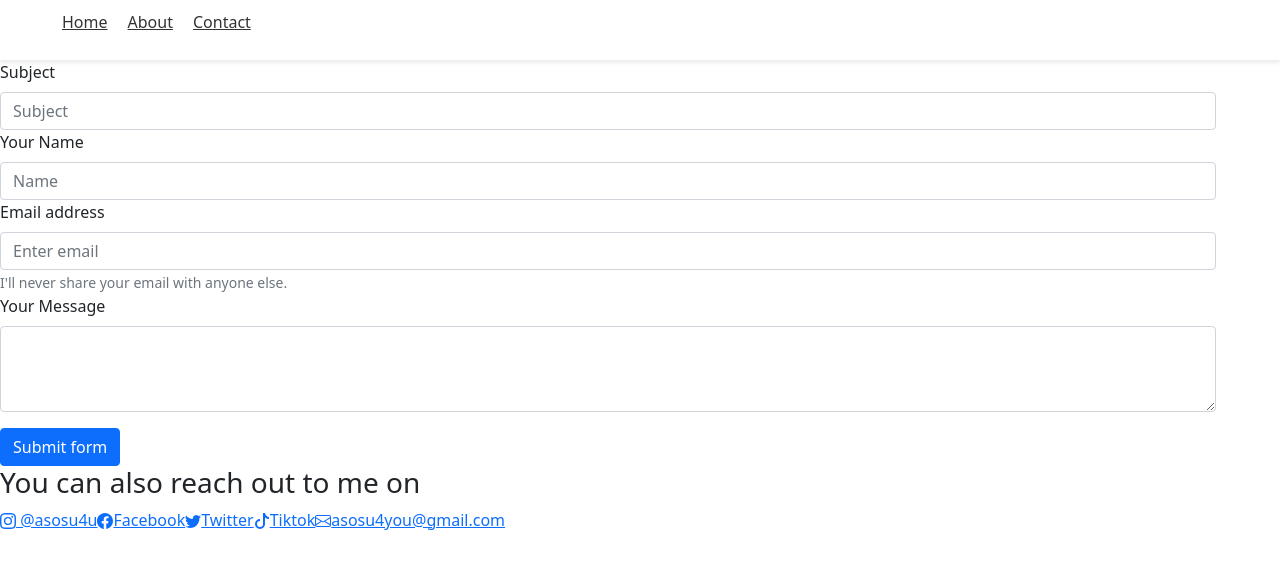
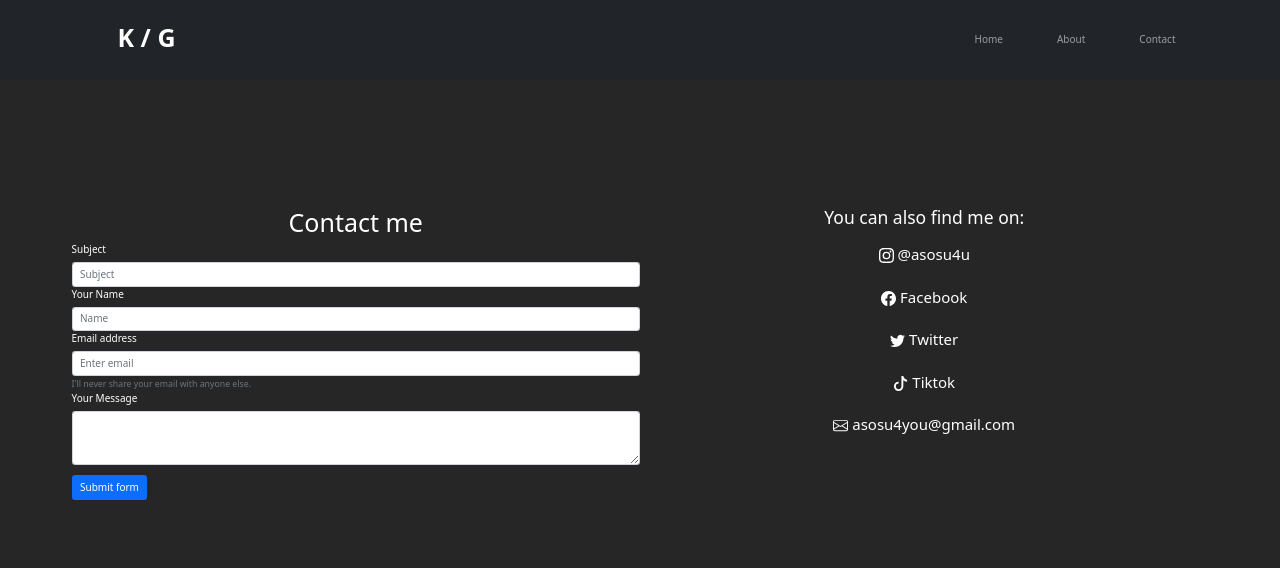
Before and after one commit to jonah0502/ker-camp, a React (Create React App) app: page /contact in a window 1280 px wide. Shown: the top 568 px of the page. Built offline with nearby package versions, Linux system fonts and the light colour scheme.

Commit message:
working contact page navbarr

```diff
--- a/package.json
+++ b/package.json
@@ -16,6 +16,8 @@
     "react-dom": "^17.0.2",
     "react-router-dom": "^6.2.1",
     "react-scripts": "5.0.0",
+    "react-toastify": "^8.1.0",
+    "styled-components": "^4.1.3",
     "web-vitals": "^2.1.3",
     "winbox": "^0.2.1"
   },
--- a/src/App.scss
+++ b/src/App.scss
@@ -1,4 +1,13 @@
 @import "~bootstrap/scss/bootstrap";
+
+:root{
+  --dark-bg: #262626;
+  --gray-1: #BCB4B4;
+  --deep-dark: #1E1E1E;
+  --gray-2: #363636;
+  --white : white;
+  --black: black;
+}
 
 @media only screen and (max-width: 600px) {
   .winbox {
@@ -51,24 +60,86 @@
     color: red;
   }
 
-  @media (max-width: 768px) {
-    .header {
-      flex-direction: column;
-      height: auto;
-    }
 
-    .header ul {
-      margin: 20px 0;
-      flex-direction: column;
-      text-align: center;
-    }
 
-    .header a {
-      margin-right: 0;
-    }
-
-    .logo {
-      margin: 20px 0;
-    }
+  ul,li{
+    list-style: none;
   }
 }
+html{
+  font-size: 10px;
+  font-family: 'Roboto Mono';
+  background-color: var(--dark-bg);
+}
+ .form{
+display: flex;
+flex-wrap: wrap;
+align-items: center;
+justify-content: center;
+font-size: 10px;
+background-color: var(--dark-bg);
+color: white;
+.container {
+  display: flex;
+  flex-wrap: wrap;
+  max-width: 1200px;
+  width: 90%;
+  margin: 10% auto;
+  justify-content: center;
+}
+.form-group{
+  display: flex;
+  flex-direction: column;
+  justify-content: center;
+  width: 50%;
+}
+.contact-me{
+  text-align: center;
+}
+.contact-group{
+  display: flex;
+  flex-direction: column;
+  align-items: center;
+  width: 50%;
+
+  .links{
+    display: flex;
+    flex-direction: column;
+    align-items: center;
+  justify-content: center;
+  a{
+    text-decoration: none;
+    padding: 10px;
+    font-size: 1.5em;
+    color: white;
+  }
+  }
+}
+@media only screen and (max-width: 600px) {
+  flex-wrap:unset;
+  .contact-group{
+    width: 100%;
+
+    padding-top: 5%;
+  }
+}
+ }
+
+
+
+ .brand-text {
+  margin-left: 4rem;
+  font-weight: 700;
+}
+.nav-link {
+  margin: 20px;
+  text-align: center;
+  border: 2px solid transparent;
+  border-radius: 1rem;
+}
+.nav-link:hover,
+.nav-link:focus {
+  background-color: #fefefe;
+  color: #212529 !important;
+  border-radius: 1rem;
+}
--- a/src/components/Header.js
+++ b/src/components/Header.js
@@ -1,20 +1,28 @@
 import React from 'react'
-import { NavLink } from 'react-router-dom';
+import { Container, Navbar, Nav } from "react-bootstrap";
+function Header() {
+    return (
+      <Navbar className="navbar" bg="dark" expand="lg" variant="dark">
+        <Container className="navbar-container">
+          <Navbar.Brand href="/">
+            {""}
+            <h1 className="brand-text">K / G</h1>
+          </Navbar.Brand>
 
-export default function Header() {
-    return (
-        <nav className='header'>
-            <ul>
-                <li>
-                    <NavLink to="/">Home</NavLink>
-                </li>
-                <li>
-                    <NavLink to="/about">About</NavLink>
-                </li>
-                <li>
-                    <NavLink to="/contact">Contact</NavLink>
-                </li>
-            </ul>
-        </nav>
-    )
-}
+          <Navbar.Toggle />
+          <Navbar.Collapse collapseOnSelect>
+            <Nav
+              className="me-auto nav-links justify-content-end"
+              style={{ width: "100%" }}
+            >
+              <Nav.Link href="/" className="nav-link">Home</Nav.Link>
+              <Nav.Link href="/about" className="nav-link">About</Nav.Link>
+              <Nav.Link href="/contact" className="nav-link">Contact</Nav.Link>
+            </Nav>
+          </Navbar.Collapse>
+        </Container>
+      </Navbar>
+    );
+  }
+
+  export default Header;
--- a/src/components/contact/Contact.js
+++ b/src/components/contact/Contact.js
@@ -10,7 +10,11 @@ import {
   Twitter,
   Tiktok,
 } from "react-bootstrap-icons";
-import { Link } from "react-router-dom";
+import { ToastContainer, toast } from "react-toastify";
+import "react-toastify/dist/ReactToastify.css";
+
+
+
 
 export default function Contact() {
   const sendEmail = (e) => {
@@ -26,7 +30,7 @@ export default function Contact() {
       )
       .then(
         (result) => {
-          console.log(result.text);
+          toast.success("Form Submitted Successfully");
         },
         (error) => {
           console.log(error.text);
@@ -36,16 +40,21 @@ export default function Contact() {
   };
   return (
     <>
+    <Header/>
       <div className="form">
-        <Header />
+        <div className="container">
+        <ToastContainer position="top-center" />
+        <div className="form-group">
         <form onSubmit={sendEmail}>
+          <div className="contact-me">
+            <h1>Contact me</h1>
+          </div>
           <Form.Group role="form">
             <Form.Group controlId="formBasicSubject">
               <Form.Label>Subject</Form.Label>
               <Form.Control
                 placeholder="Subject"
                 name="subject"
-                style={{ width: "95vw" }}
               />
             </Form.Group>
             <Form.Group controlId="formBasicName">
@@ -53,7 +62,6 @@ export default function Contact() {
               <Form.Control
                 placeholder="Name"
                 name="name"
-                style={{ width: "95vw" }}
               />
             </Form.Group>
             <Form.Group controlId="formBasicEmail">
@@ -62,7 +70,6 @@ export default function Contact() {
                 type="email"
                 placeholder="Enter email"
                 name="email"
-                style={{ width: "95vw" }}
               />
               <Form.Text className="text-muted">
                 I'll never share your email with anyone else.
@@ -74,7 +81,6 @@ export default function Contact() {
                 as="textarea"
                 rows={3}
                 name="message"
-                style={{ width: "95vw" }}
               />
             </Form.Group>
             <p> </p>
@@ -84,28 +90,29 @@ export default function Contact() {
             </Button>
           </Form.Group>
         </form>
-
-        <h3>You can also reach out to me on</h3>
-        <Link to="https://www.instagram.com/asosu4you/">
+      </div>
+      <div className="contact-group">
+        <h3>You can also find me on:</h3>
+        <div className="links">
+        <a href="https://www.instagram.com/asosu4you/">
           <Instagram /> @asosu4u
-        </Link>
-        <Link to="https://www.instagram.com/">
-          <Facebook />
-          Facebook
-        </Link>
-        <Link to="https://www.instagram.com/">
-          <Twitter />
-          Twitter
-        </Link>
-        <Link to="https://www.instagram.com/">
-          <Tiktok />
-          Tiktok
-        </Link>
-        <Link to="https://www.instagram.com/">
-          <Envelope />
-          asosu4you@gmail.com
-        </Link>
+        </a>
+        <a href="https://www.instagram.com/">
+          <Facebook /> Facebook
+        </a>
+        <a href="https://www.instagram.com/">
+          <Twitter /> Twitter
+        </a>
+        <a href="https://www.instagram.com/">
+          <Tiktok /> Tiktok
+        </a>
+        <a href="https://www.instagram.com/">
+          <Envelope /> asosu4you@gmail.com
+        </a>
+        </div>
+        </div>
       </div>
-    </>
+      </div>
+      </>
   );
 }
--- a/src/index.js
+++ b/src/index.js
@@ -4,18 +4,19 @@ import './index.css';
 import App from './App';
 import reportWebVitals from './reportWebVitals';
 import { Routes, Route, BrowserRouter as Router } from "react-router-dom";
-
 import Contact from './components/contact/Contact.js';
 import About from './components/about/About';
 
 ReactDOM.render(
+  <>
   <Router>
   <Routes>
     <Route path="/" exact element={<App/>} />
     <Route path="/contact" element={<Contact/>} />
     <Route path="/about" element={<About/>} />
  </Routes>
- </Router>,
+ </Router>
+ </>,
   document.getElementById('root')
 );
 
```
Also changed, not shown: src/components/contact/Contact2.js (added, +157 -0 lines), 1 other file (tests, documents, lock files or other folders).
